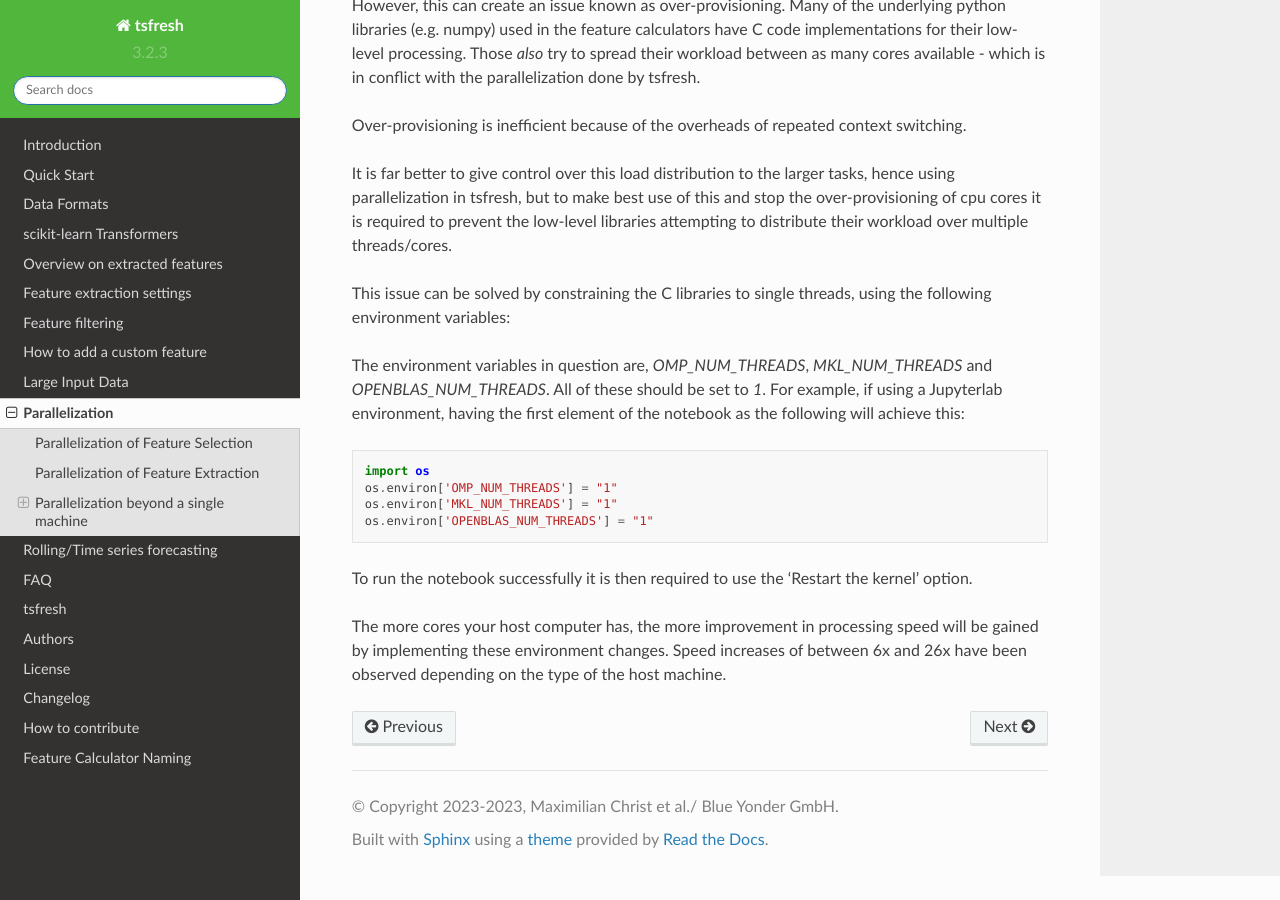
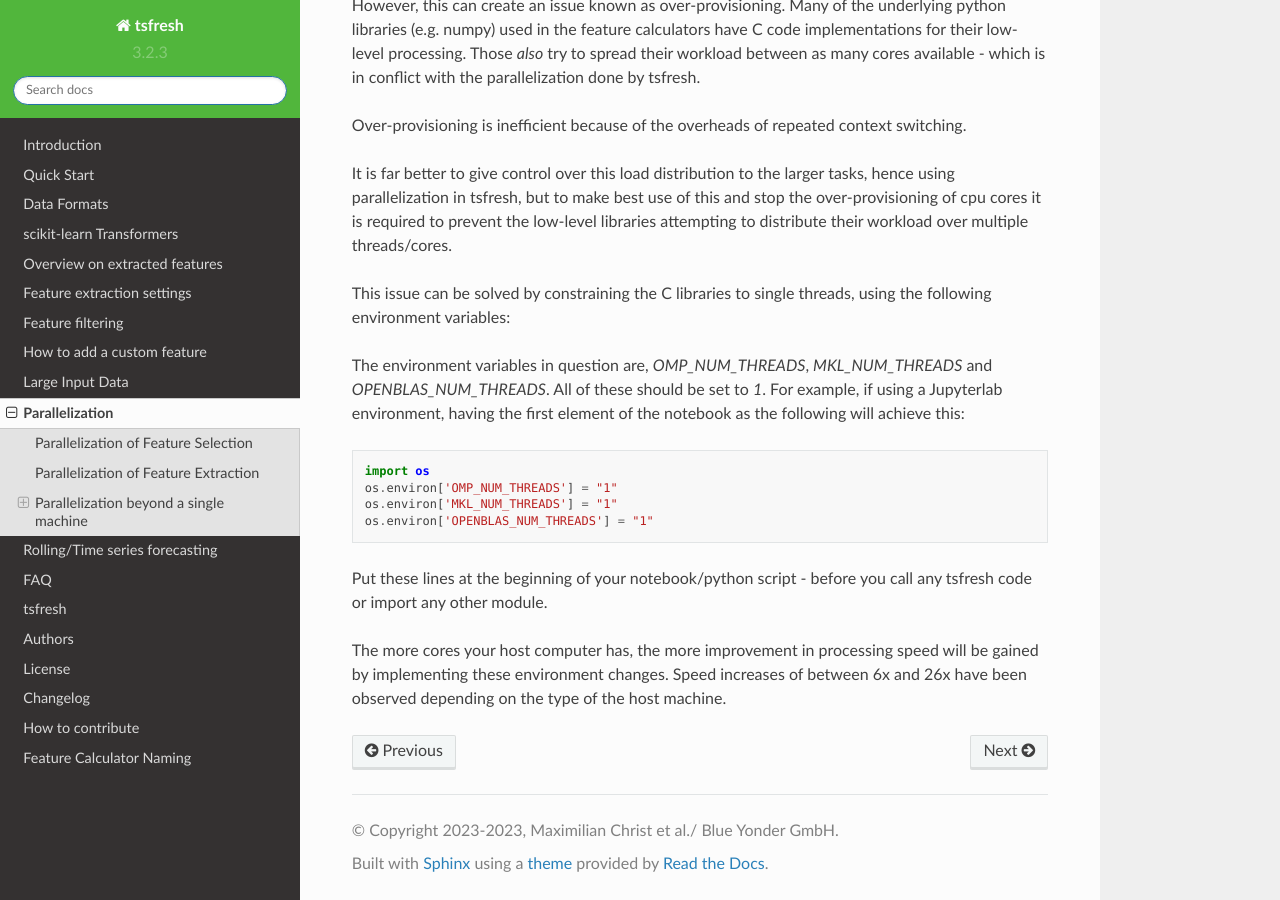
Before and after one commit to blue-yonder/tsfresh, a Sphinx documentation site: the page built from docs/text/tsfresh_on_a_cluster.rst, in a window 1280 px wide and 900 px high, scrolled down 4112 px. Built offline with Sphinx 7.4.7 and the Read the Docs theme 2.0.0, drawn with Linux system fonts in a browser that asks for light colours; formulas are drawn with MathJax 3.

Commit message:
Update docs/text/tsfresh_on_a_cluster.rst
Co-authored-by: Nils Braun <nils-braun@users.noreply.github.com>

```diff
--- a/docs/text/tsfresh_on_a_cluster.rst
+++ b/docs/text/tsfresh_on_a_cluster.rst
@@ -230,6 +230,6 @@ The environment variables in question are, `OMP_NUM_THREADS`, `MKL_NUM_THREADS`
     os.environ['MKL_NUM_THREADS'] = "1"
     os.environ['OPENBLAS_NUM_THREADS'] = "1"
 
-To run the notebook successfully it is then required to use the 'Restart the kernel' option.
+Put these lines at the beginning of your notebook/python script - before you call any tsfresh code or import any other module.
 
 The more cores your host computer has, the more improvement in processing speed will be gained by implementing these environment changes. Speed increases of between 6x and 26x have been observed depending on the type of the host machine.
```
